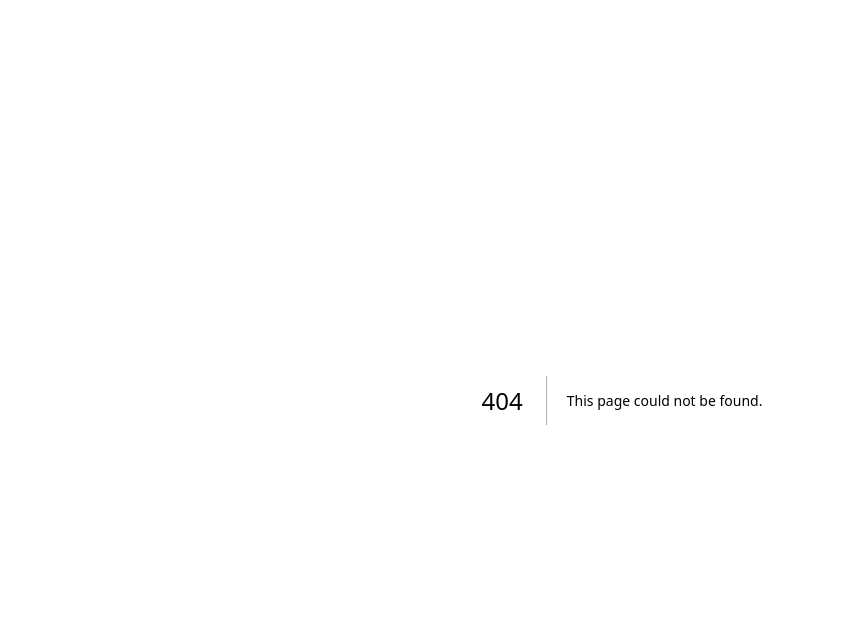
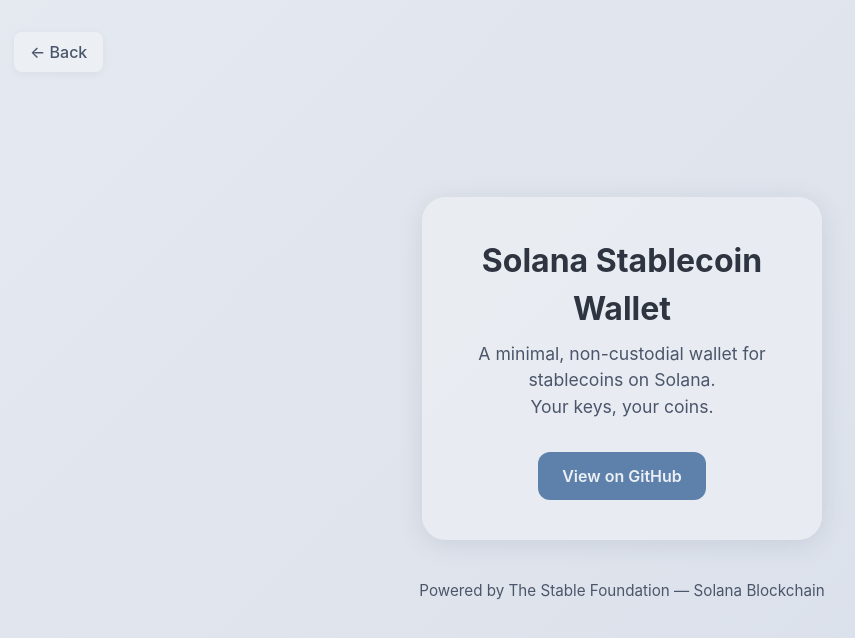
Before and after one commit to TheStableFoundation/bach-money, a Next.js app: page /wallet in a window 1280 px wide. Before the commit this address had no page. Shown: the top 638 px of the page, without its empty margins (18-873 px from the left). Built offline with nearby package versions, Linux system fonts and the light colour scheme.

Commit message:
add wallet page

```diff
--- /dev/null
+++ b/app/wallet/page.tsx
@@ -0,0 +1,83 @@
+"use client";
+import React from "react";
+import { useRouter } from "next/navigation";
+
+export default function WalletPage() {
+  const router = useRouter();
+  return (
+    <main
+      style={{
+        minHeight: "100vh",
+        background: "linear-gradient(135deg, #e5e9f0 0%, #d8dee9 100%)",
+        display: "flex",
+        flexDirection: "column",
+        alignItems: "center",
+        justifyContent: "center",
+        fontFamily: "'Inter', 'Helvetica Neue', Arial, sans-serif",
+        color: "#2e3440",
+        padding: "2rem", // Added padding for main
+      }}
+    >
+      <button
+        onClick={() => router.push("/")}
+        style={{
+          position: "absolute",
+          left: 32,
+          top: 32,
+          background: "#eceff4",
+          color: "#4c566a",
+          border: "none",
+          borderRadius: "0.5rem",
+          padding: "0.5rem 1rem",
+          fontWeight: 500,
+          cursor: "pointer",
+          boxShadow: "0 2px 8px 0 #4c566a11",
+          transition: "background 0.2s",
+          zIndex: 10,
+        }}
+      >
+        ← Back
+      </button>
+      <div
+        style={{
+          position: "relative",
+          background: "#eceff4cc",
+          borderRadius: "1.5rem",
+          boxShadow: "0 4px 24px 0 #4c566a22",
+          padding: "2.5rem 2rem",
+          maxWidth: 400,
+          width: "100%",
+          textAlign: "center",
+        }}
+      >
+        <h1 style={{ fontSize: "2rem", fontWeight: 700, marginBottom: "0.5rem" }}>
+          Solana Stablecoin Wallet
+        </h1>
+        <p style={{ fontSize: "1.1rem", color: "#4c566a", marginBottom: "2rem" }}>
+          A minimal, non-custodial wallet for stablecoins on Solana.<br />
+          Your keys, your coins.
+        </p>
+        <a
+          href="https://github.com/TheStableFoundation/not"
+          target="_blank"
+          rel="noopener noreferrer"
+          style={{
+            display: "inline-block",
+            padding: "0.75rem 1.5rem",
+            background: "#5e81ac",
+            color: "#eceff4",
+            borderRadius: "0.75rem",
+            fontWeight: 600,
+            textDecoration: "none",
+            transition: "background 0.2s",
+          }}
+        >
+          View on GitHub
+        </a>
+      </div>
+      <footer style={{ marginTop: "2.5rem", color: "#4c566a", fontSize: "0.95rem", padding: "0 1rem" }}>
+        Powered by The Stable Foundation &mdash; Solana Blockchain
+      </footer>
+    </main>
+  );
+}
--- a/components/Layout/Footer.tsx
+++ b/components/Layout/Footer.tsx
@@ -44,6 +44,11 @@
             <div>
               <h2 className="mb-6 text-sm font-semibold text-gray-900 uppercase dark:text-white">Ecosystem</h2>
               <ul className="font-medium text-gray-500 dark:text-gray-400">
+                <li className="mb-2">
+                  <Link href="/wallet" title="Not Wallet no-custodial Solana crypto stablecoin wallet">
+                    Non-custodial Wallet <span className="text-xs text-red-400 dark:text-red-500">Beta</span>
+                  </Link>
+                </li>
                 <li className="mb-2">
                   <Link href="https://stats.bach.money/" target="_blank" rel="noopener noreferrer">
                     Stats <span className="text-xs text-red-400 dark:text-red-500">WIP</span>
--- a/package.json
+++ b/package.json
@@ -55,7 +55,7 @@
     "react": "18.2.0",
     "react-dom": "18.2.0",
     "tailwind-merge": "^2.6.0",
-    "zod": "^3.25.53"
+    "zod": "^3.25.55"
   },
   "devDependencies": {
     "@babel/core": "^7.27.4",
```
Also changed, not shown: 1 other file (tests, documents, lock files or other folders).
